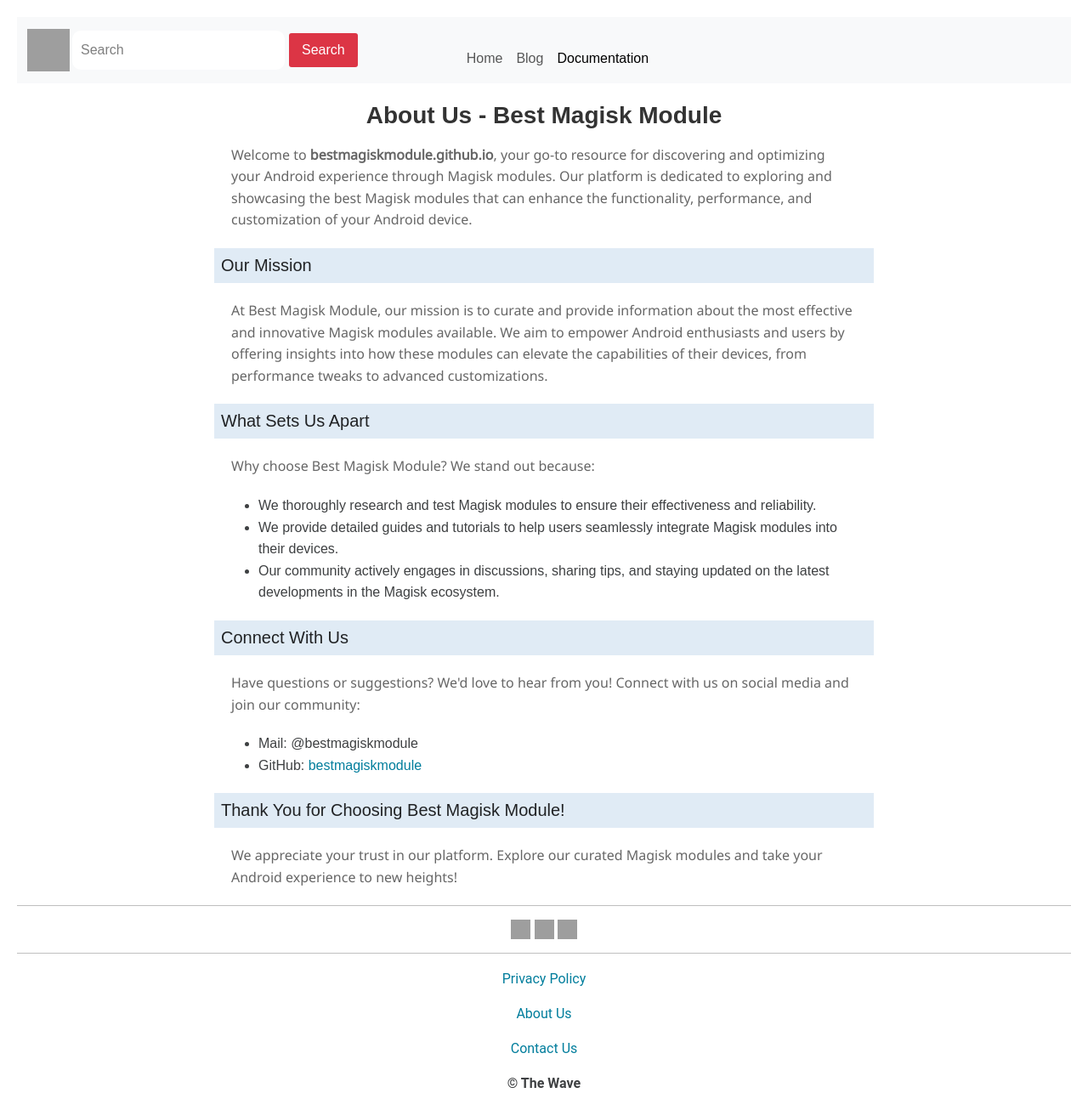
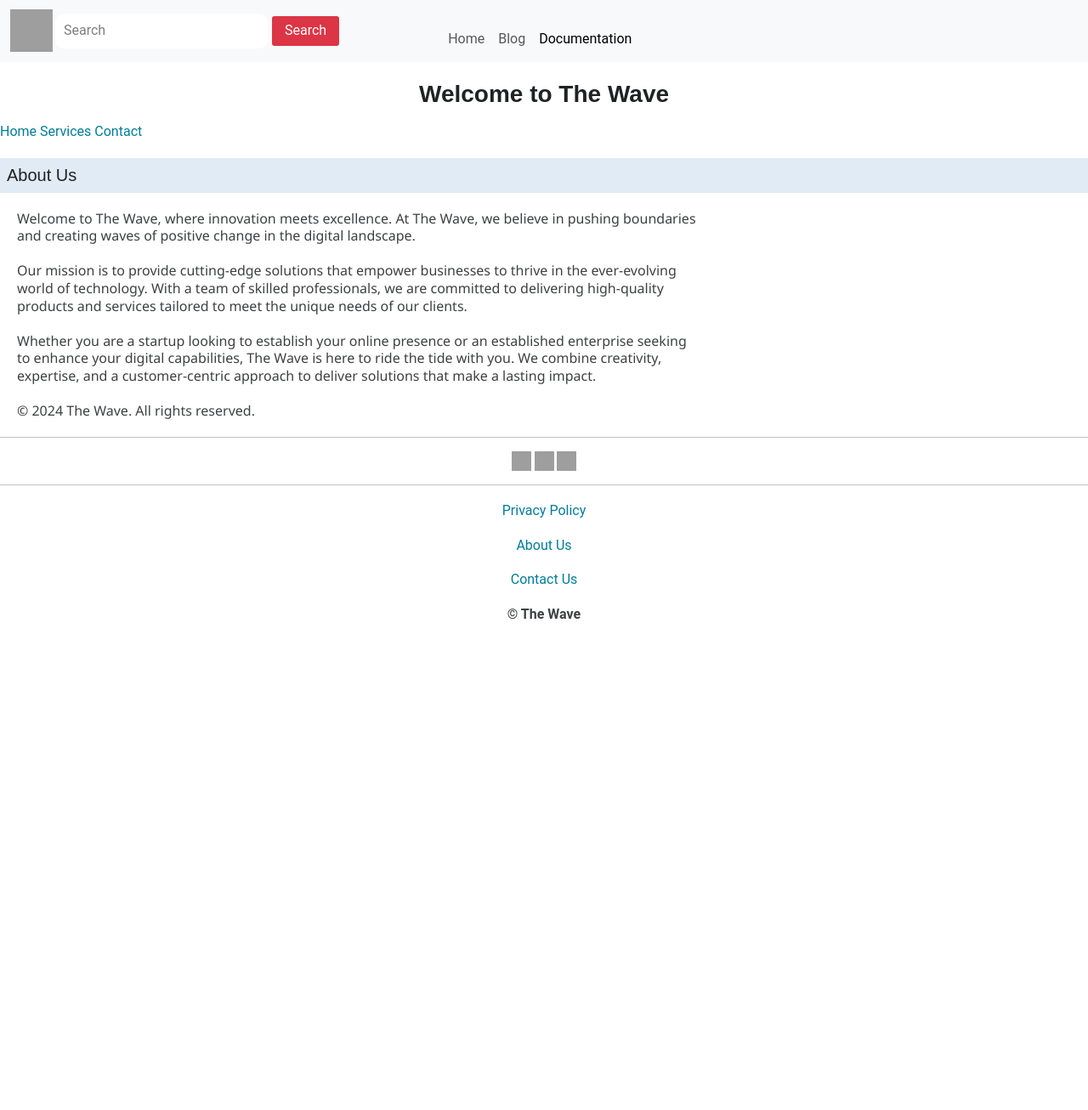
Before and after one commit to Thewavewsp/Thewavewsp.github.io, a Jekyll site: the page built from about-us.html, in a window 1280 px wide. Shown: the whole page at 85% size. Built offline with Jekyll 4.4.1, drawn with Linux system fonts in a browser that asks for light colours; some web fonts are replaced; after the commit the page ends 900 px from its top, so only the background shows below that; grey boxes are pictures that could not be loaded.

Commit message:
Update about-us.html

```diff
--- a/about-us.html
+++ b/about-us.html
@@ -9,68 +9,39 @@
 <head>
     <meta charset="UTF-8">
     <meta name="viewport" content="width=device-width, initial-scale=1.0">
-    <title>About Us - Best Magisk Module</title>
-    <style>
-        body {
-            font-family: Arial, sans-serif;
-            line-height: 1.6;
-            margin: 20px;
-        }
-
-        h1 {
-            color: #333;
-        }
-
-        p {
-            color: #666;
-        }
-
-        .container {
-            max-width: 800px;
-            margin: auto;
-        }
-    </style>
+    <title>About Us - The Wave</title>
+    <!-- Add your additional meta tags, stylesheets, or scripts here -->
 </head>
 
 <body>
-    <div class="container">
-        <header>
-            <h1>About Us - Best Magisk Module</h1>
-        </header>
 
-        <section>
-            <p>Welcome to <strong>bestmagiskmodule.github.io</strong>, your go-to resource for discovering and optimizing your Android experience through Magisk modules. Our platform is dedicated to exploring and showcasing the best Magisk modules that can enhance the functionality, performance, and customization of your Android device.</p>
-        </section>
+    <header>
+        <!-- Add your header content here -->
+        <h1>Welcome to The Wave</h1>
+        <nav>
+            <!-- Add your navigation links here -->
+            <a href="index.html">Home</a>
+            <a href="services.html">Services</a>
+            <a href="contact.html">Contact</a>
+        </nav>
+    </header>
 
-        <section>
-            <h2>Our Mission</h2>
-            <p>At Best Magisk Module, our mission is to curate and provide information about the most effective and innovative Magisk modules available. We aim to empower Android enthusiasts and users by offering insights into how these modules can elevate the capabilities of their devices, from performance tweaks to advanced customizations.</p>
-        </section>
+    <section id="about">
+        <h2>About Us</h2>
+        <p>Welcome to The Wave, where innovation meets excellence. At The Wave, we believe in pushing boundaries and creating waves of positive change in the digital landscape.</p>
 
-        <section>
-            <h2>What Sets Us Apart</h2>
-            <p>Why choose Best Magisk Module? We stand out because:</p>
-            <ul>
-                <li>We thoroughly research and test Magisk modules to ensure their effectiveness and reliability.</li>
-                <li>We provide detailed guides and tutorials to help users seamlessly integrate Magisk modules into their devices.</li>
-                <li>Our community actively engages in discussions, sharing tips, and staying updated on the latest developments in the Magisk ecosystem.</li>
-            </ul>
-        </section>
+        <p>Our mission is to provide cutting-edge solutions that empower businesses to thrive in the ever-evolving world of technology. With a team of skilled professionals, we are committed to delivering high-quality products and services tailored to meet the unique needs of our clients.</p>
 
-        <section>
-            <h2>Connect With Us</h2>
-            <p>Have questions or suggestions? We'd love to hear from you! Connect with us on social media and join our community:</p>
-            <ul>
-                <li>Mail: <a hrbestmagiskmodule@gmail.com" target="_blank">@bestmagiskmodule</a></li>
-                <li>GitHub: <a href="https://github.com/bestmagiskmodule" target="_blank">bestmagiskmodule</a></li>
-            </ul>
-        </section>
+        <p>Whether you are a startup looking to establish your online presence or an established enterprise seeking to enhance your digital capabilities, The Wave is here to ride the tide with you. We combine creativity, expertise, and a customer-centric approach to deliver solutions that make a lasting impact.</p>
+    </section>
 
-        <section>
-            <h2>Thank You for Choosing Best Magisk Module!</h2>
-            <p>We appreciate your trust in our platform. Explore our curated Magisk modules and take your Android experience to new heights!</p>
-        </section>
-    </div>
+    <footer>
+        <!-- Add your footer content here -->
+        <p>&copy; 2024 The Wave. All rights reserved.</p>
+    </footer>
+
+    <!-- Add your additional scripts or closing body/html tags here -->
+
 </body>
 
 </html>
```
